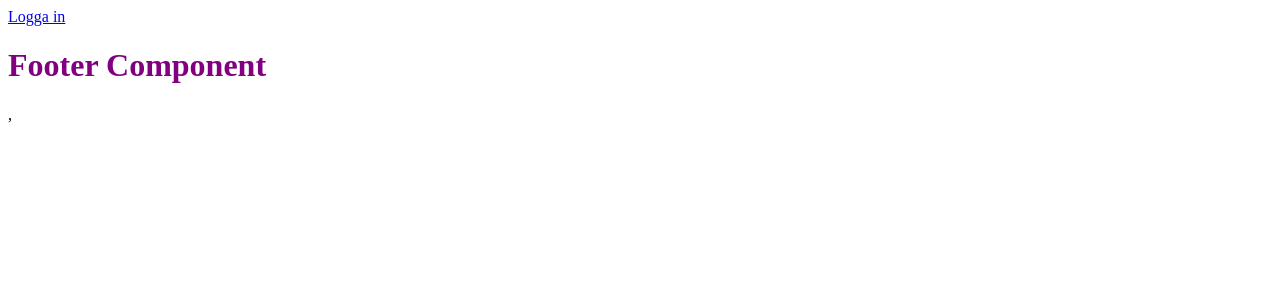
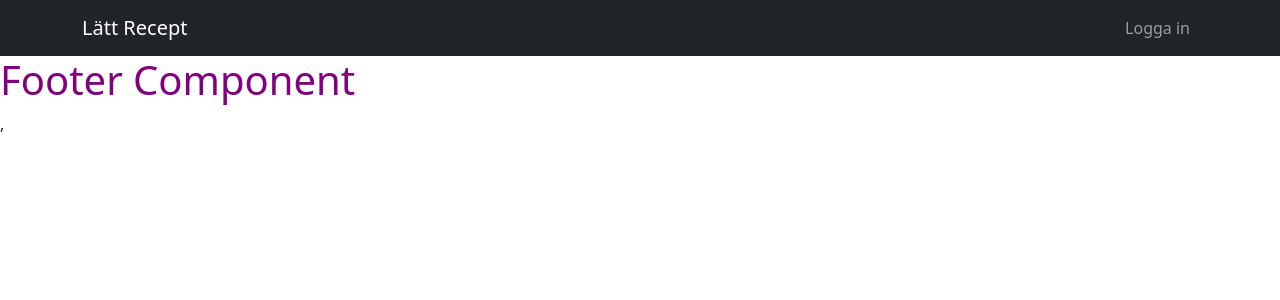
Before and after one commit to kodpelle/l1recept, a React app: page / in a window 1280 px wide. Shown: the top 300 px of the page. Built offline with nearby package versions, Linux system fonts and the light colour scheme; no server answers; the HTML template or start-up script is replaced by a standard one.

Commit message:
bootstrap styling for the header

```diff
--- a/src/partials/Header.tsx
+++ b/src/partials/Header.tsx
@@ -1,19 +1,31 @@
+import { Navbar, Nav, Container, Button } from "react-bootstrap";
+import "bootstrap/dist/css/bootstrap.min.css";
 import { useAuth } from "../context/AuthContext";
 
 export default function Header() {
   const { user, logout } = useAuth();
-  return(
 
-    <header>
-    {user ? (
-      <>
-        <span>Inloggad som {user.email}</span>
-        <button onClick={logout}>Logga ut</button>
-        </>
-    ) : (
-      <a href="/login">Logga in</a>
+  return (
+    <Navbar bg="dark" variant="dark" expand="sm">
+      <Container>
+        <Navbar.Brand href="/">Lätt Recept</Navbar.Brand>
 
-    )}
-  </header>
+
+        <Nav className="ms-auto">
+          {user ? (
+            <>
+              <Navbar.Text className="me-3">
+                Inloggad som <strong>{user.email}</strong>
+              </Navbar.Text>
+              <Button variant="outline-light" size="sm" onClick={logout}>
+                Logga ut
+              </Button>
+            </>
+          ) : (
+            <Nav.Link href="/login">Logga in</Nav.Link>
+          )}
+        </Nav>
+      </Container>
+    </Navbar>
   );
 }
```
